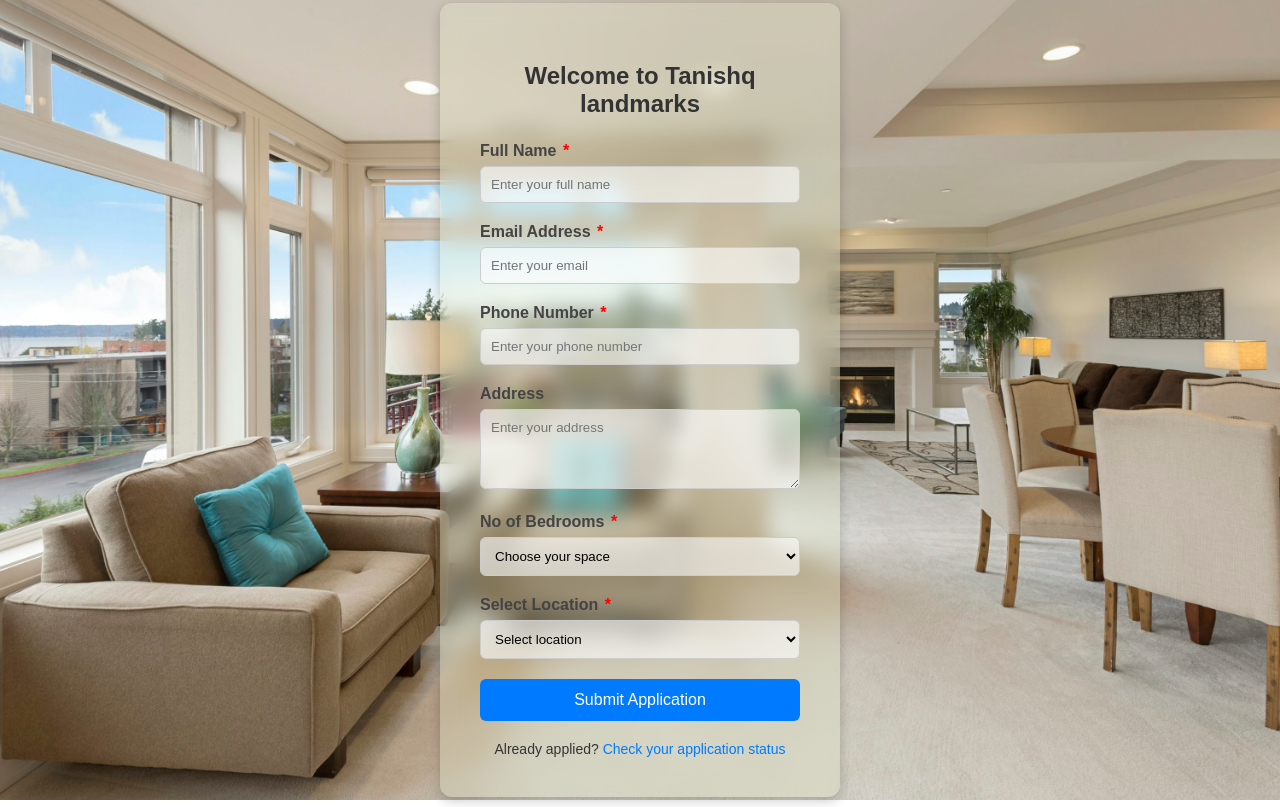
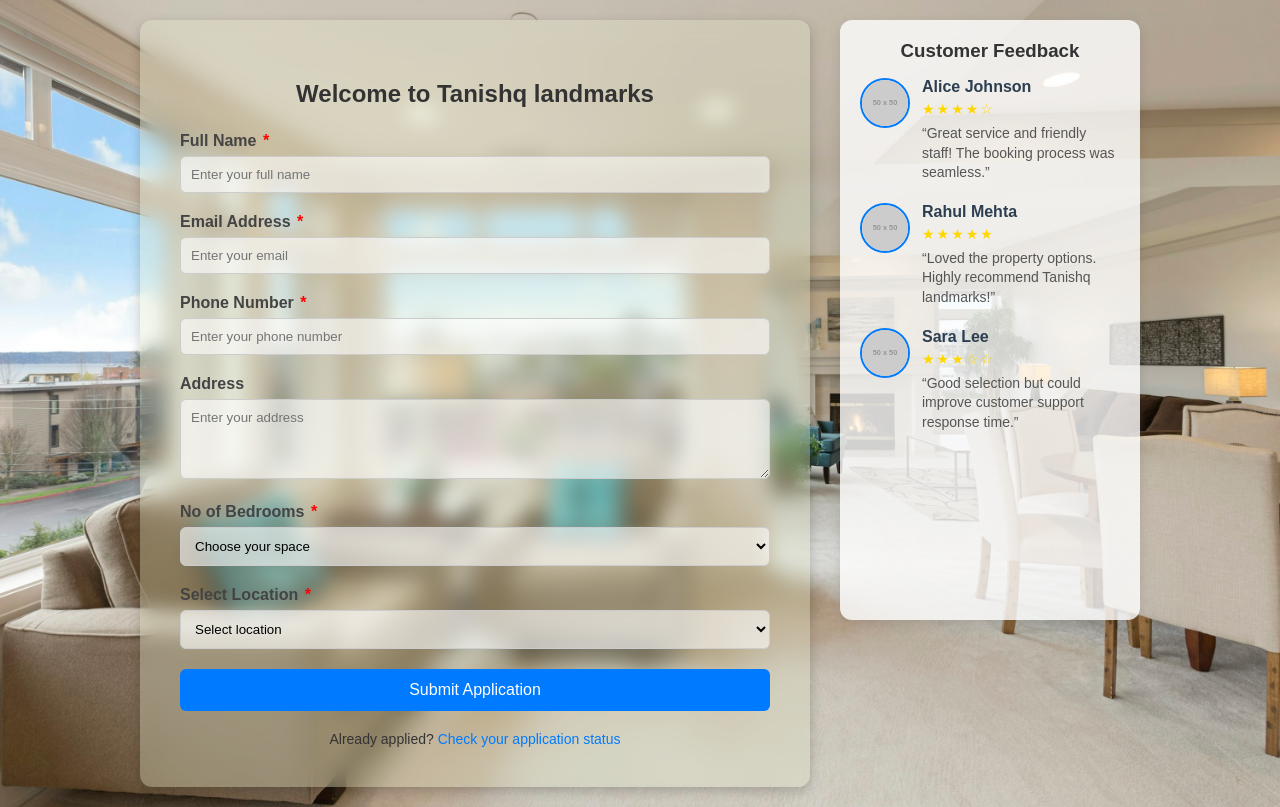
Before and after one commit to Ittamsettytanishq8/webpage-login, a plain HTML site: page index.html in a window 1280 px wide. Drawn offline with Linux system fonts and the light colour scheme; placeholder pictures from the web are drawn by us.

Commit message:
Update index.html

```diff
--- a/index.html
+++ b/index.html
@@ -3,7 +3,7 @@
 <head>
   <meta charset="UTF-8" />
   <meta name="viewport" content="width=device-width, initial-scale=1.0"/>
-  <title>Application Form</title>
+  <title>Application Form with Feedback</title>
   <style>
     * {
       box-sizing: border-box;
@@ -12,21 +12,30 @@
     body {
       margin: 0;
       padding: 0;
-      height: 100vh;
+      min-height: 100vh;
       background: url('Loginbackground.jpg') no-repeat center center fixed;
       background-size: cover;
       display: flex;
       justify-content: center;
       align-items: center;
+      padding: 20px;
     }
+
+    /* 1. Wrap form + feedback side by side */
+    .page-wrapper {
+      display: flex;
+      gap: 30px;
+      max-width: 1000px;
+      width: 100%;
+    }
+
+    /* 2. Your existing form container */
     .application-container {
-      position: relative;
-      z-index: 1;
-      width: 400px;
+      flex: 1;
       padding: 40px;
       border-radius: 12px;
       background-color: rgba(236, 240, 208, 0.3);
-      box-shadow: 0 4px 12px rgba(0, 0, 0, 0.2);
+      box-shadow: 0 4px 12px rgba(0,0,0,0.2);
       backdrop-filter: blur(10px);
       -webkit-backdrop-filter: blur(10px);
     }
@@ -35,73 +44,105 @@
       margin-bottom: 24px;
       color: #333;
     }
-    .input-field {
-      margin-bottom: 20px;
-    }
-    /* mark required labels */
+    .input-field { margin-bottom: 20px; }
     .input-field label.required::after {
-      content: " *";
-      color: red;
-      margin-left: 2px;
+      content: " *"; color: red; margin-left: 2px;
     }
     .input-field label {
-      display: block;
-      margin-bottom: 6px;
-      color: #444;
-      font-size: 16px;
-      font-weight: 600;
+      display: block; margin-bottom: 6px;
+      color: #444; font-size: 16px; font-weight: 600;
     }
     .input-field input,
     .input-field textarea,
     .input-field select {
-      width: 100%;
-      padding: 10px;
-      border-radius: 6px;
-      border: 1px solid #ccc;
-      outline: none;
-      background: rgba(255, 255, 255, 0.6);
-      color: #000;
+      width: 100%; padding: 10px; border-radius: 6px;
+      border: 1px solid #ccc; outline: none;
+      background: rgba(255,255,255,0.6); color: #000;
+      transition: background 0.3s;
     }
     .input-field input:focus,
     .input-field textarea:focus,
     .input-field select:focus {
       border-color: #007bff;
-      background: rgba(255, 255, 255, 0.85);
+      background: rgba(255,255,255,0.85);
     }
-    textarea {
-      resize: vertical;
-      min-height: 80px;
+    textarea { resize: vertical; min-height: 80px; }
+    .submit-btn {
+      width: 100%; padding: 12px; border: none; border-radius: 6px;
+      background-color: #007bff; color: #fff; font-size: 16px;
+      cursor: pointer; transition: background 0.3s;
     }
-    .submit-btn {
-      width: 100%;
-      padding: 12px;
-      border: none;
-      border-radius: 6px;
-      background-color: #007bff;
-      color: white;
-      font-size: 16px;
-      cursor: pointer;
-      transition: background 0.3s;
+    .submit-btn:hover { background-color: #005bb5; }
+    .footer-text {
+      margin-top: 20px; text-align: center;
+      color: #333; font-size: 14px;
     }
-    .submit-btn:hover {
-      background-color: #005bb5;
+    .footer-text a { color: #007bff; text-decoration: none; }
+    .footer-text a:hover { text-decoration: underline; }
+
+    /* 3. Feedback panel styling */
+    .feedback-container {
+      width: 300px;
+      max-height: 600px;
+      padding: 20px;
+      border-radius: 12px;
+      background-color: rgba(255,255,255,0.8);
+      box-shadow: 0 4px 12px rgba(0,0,0,0.1);
+      overflow-y: auto;
     }
-    .footer-text {
-      margin-top: 20px;
+    .feedback-container h3 {
+      margin-top: 0;
       text-align: center;
       color: #333;
+      margin-bottom: 16px;
+    }
+
+    /* 4. Individual feedback items */
+    .feedback-item {
+      display: flex;
+      gap: 12px;
+      margin-bottom: 20px;
+    }
+    .feedback-item:last-child { margin-bottom: 0; }
+
+    .feedback-item img {
+      width: 50px;
+      height: 50px;
+      border-radius: 50%;
+      object-fit: cover;
+      border: 2px solid #007bff;
+    }
+
+    .feedback-content {
+      flex: 1;
+    }
+    .feedback-content .name {
+      font-weight: bold;
+      margin-bottom: 4px;
+      color: #2c3e50;
+    }
+
+    /* 5. Star rating */
+    .stars {
+      display: inline-block;
+      margin-bottom: 6px;
+    }
+    .stars span {
+      color: gold;
       font-size: 14px;
+      margin-right: 2px;
     }
-    a {
-      color: #007bff;
-      text-decoration: none;
-    }
-    a:hover {
-      text-decoration: underline;
+    .feedback-content .comment {
+      font-size: 14px;
+      color: #555;
+      line-height: 1.4;
     }
   </style>
 </head>
 <body>
+  <div class="page-wrapper">
+
+    <!-- Your form -->
     <div class="application-container">
       <h2>Welcome to Tanishq landmarks</h2>
       <form>
@@ -118,7 +159,7 @@
           <input type="tel" id="phone" placeholder="Enter your phone number" required />
         </div>
         <div class="input-field">
-        <label for="address" class="optional">Address</label>
+          <label for="address">Address</label>
           <textarea id="address" placeholder="Enter your address"></textarea>
         </div>
         <div class="input-field">
@@ -151,5 +192,53 @@
         Already applied? <a href="#">Check your application status</a>
       </div>
     </div>
+
+    <!-- Feedback panel -->
+    <div class="feedback-container">
+      <h3>Customer Feedback</h3>
+
+      <div class="feedback-item">
+        <img src="https://via.placeholder.com/50" alt="Customer 1">
+        <div class="feedback-content">
+          <div class="name">Alice Johnson</div>
+          <div class="stars">
+            <span>★</span><span>★</span><span>★</span><span>★</span><span>☆</span>
+          </div>
+          <div class="comment">
+            “Great service and friendly staff! The booking process was seamless.”
+          </div>
+        </div>
+      </div>
+
+      <div class="feedback-item">
+        <img src="https://via.placeholder.com/50" alt="Customer 2">
+        <div class="feedback-content">
+          <div class="name">Rahul Mehta</div>
+          <div class="stars">
+            <span>★</span><span>★</span><span>★</span><span>★</span><span>★</span>
+          </div>
+          <div class="comment">
+            “Loved the property options. Highly recommend Tanishq landmarks!”
+          </div>
+        </div>
+      </div>
+
+      <div class="feedback-item">
+        <img src="https://via.placeholder.com/50" alt="Customer 3">
+        <div class="feedback-content">
+          <div class="name">Sara Lee</div>
+          <div class="stars">
+            <span>★</span><span>★</span><span>★</span><span>☆</span><span>☆</span>
+          </div>
+          <div class="comment">
+            “Good selection but could improve customer support response time.”
+          </div>
+        </div>
+      </div>
+
+      <!-- Add more .feedback-item blocks as needed… -->
+
+    </div>
+  </div>
 </body>
 </html>
```
Lines whose indentation alone changed are shown as unchanged.
